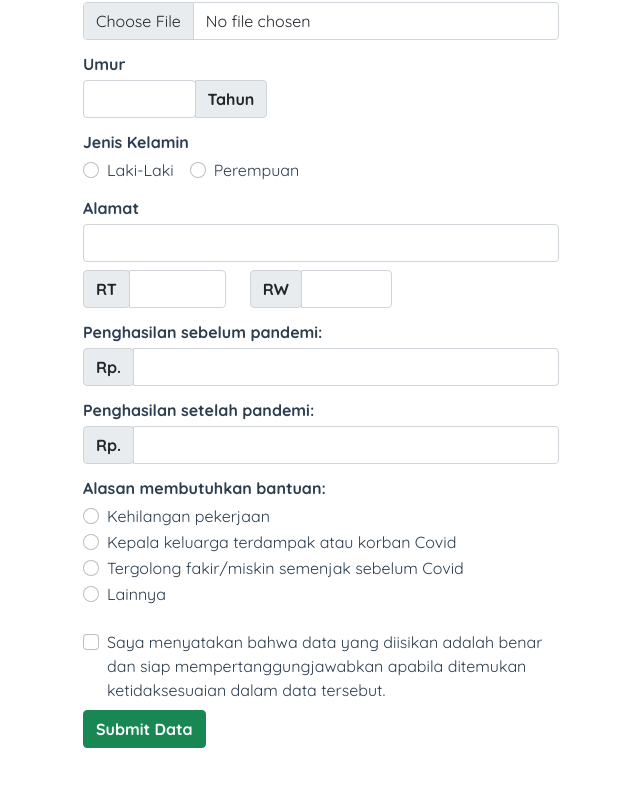
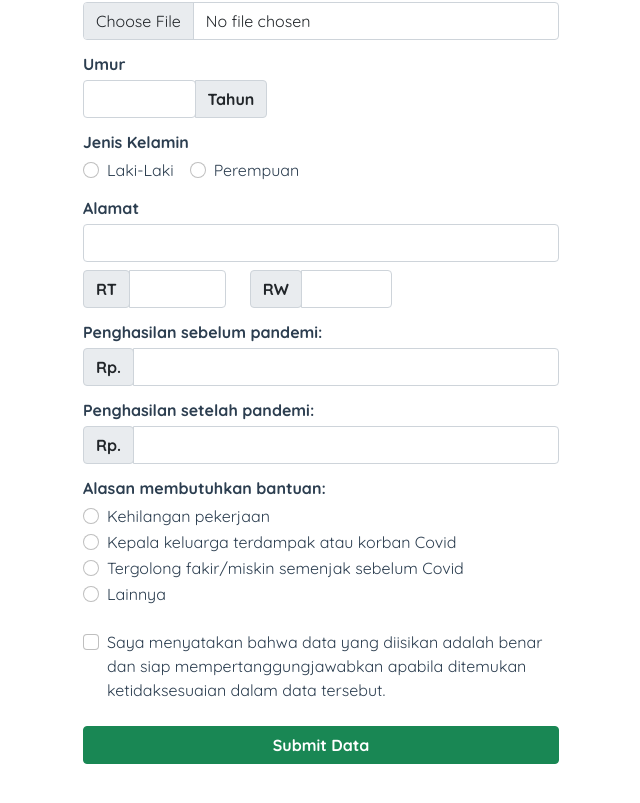
Before and after one commit to nazzalra/permohonan-bantuan-pandemi, a Vue app: page / in a window 1280 px wide. Shown: the part 423-1226 px from the top of the page, without its empty margins (319-959 px from the left). Before the commit the page ends 1179 px from the top, so only its background shows below. Built offline with nearby package versions, Linux system fonts and the light colour scheme.

Commit message:
set App margin-bottom and set submit button width to 100%

```diff
--- a/src/App.vue
+++ b/src/App.vue
@@ -24,6 +24,7 @@ export default {
   text-align: center;
   color: #2c3e50;
   margin-top: 60px;
+  margin-bottom: 100px;
 }
 
 .app-container {
--- a/src/components/FormValidation.vue
+++ b/src/components/FormValidation.vue
@@ -352,8 +352,8 @@
         <span v-if="isInvalid('persetujuan', 'required')">*Wajib dicentang</span>
       </div>
     </div>
-    <div class="my-2">
-      <button class="btn btn-block btn-success fw-bold">Submit Data</button>
+    <div class="my-4">
+      <button class="btn btn-block btn-success fw-bold w-100">Submit Data</button>
     </div>
   </form>
 </template>
```
